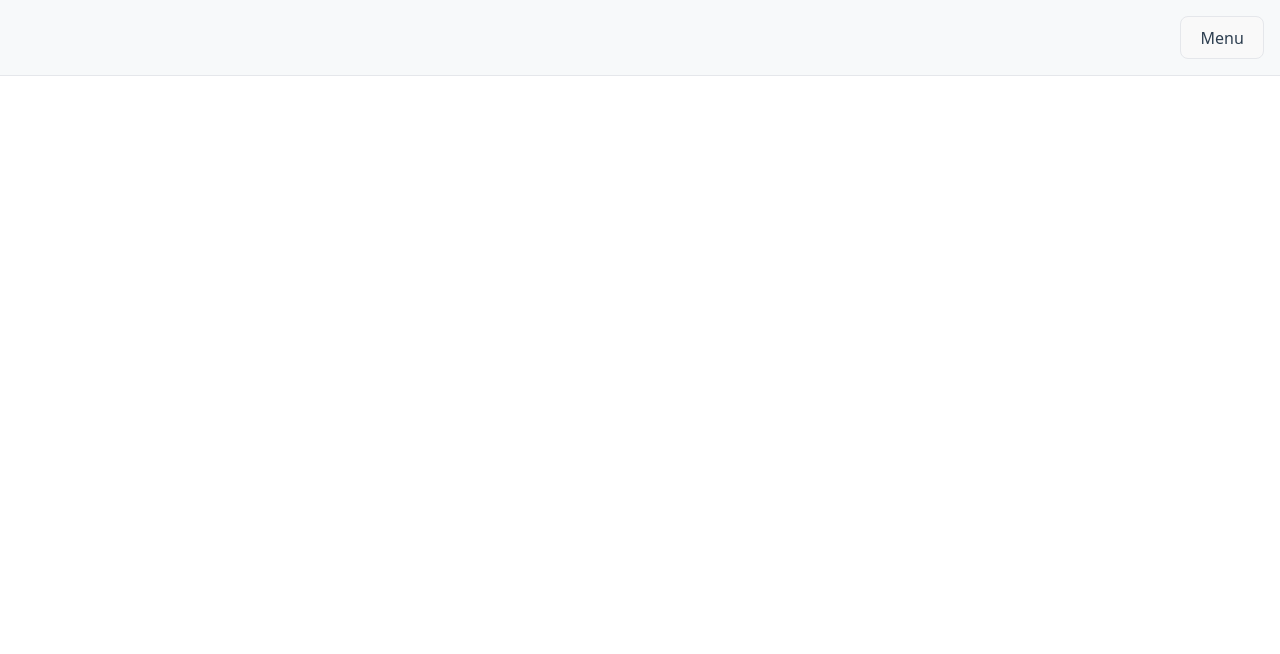
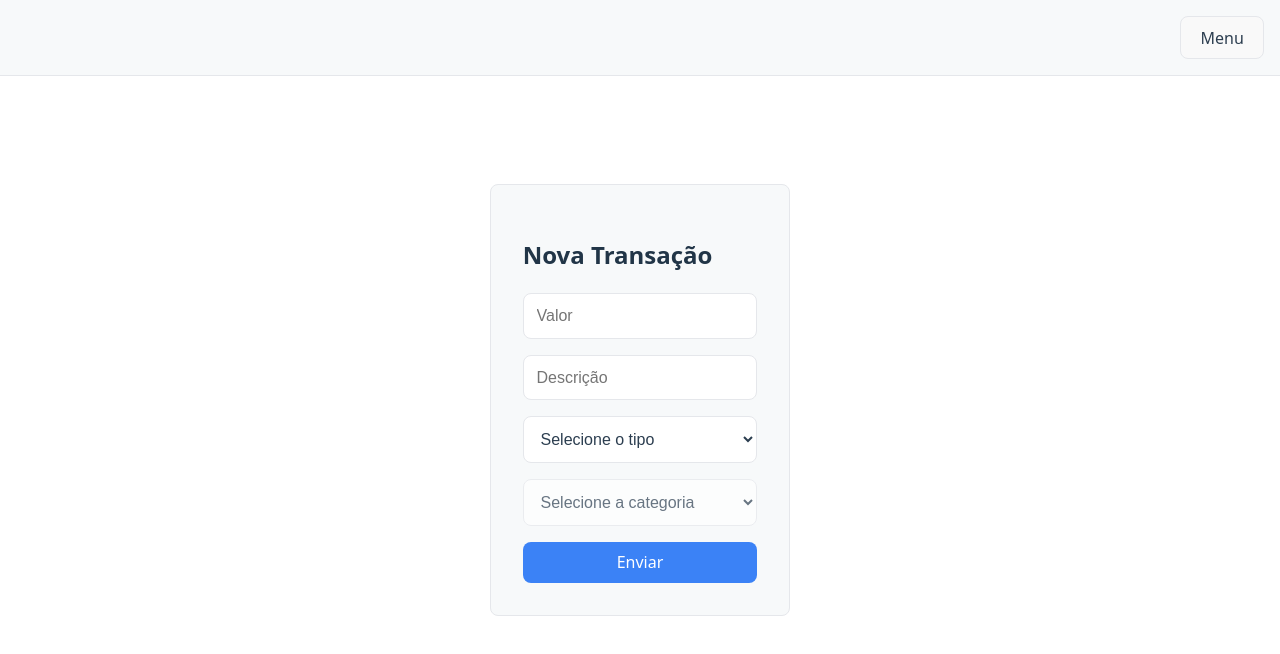
Before and after one commit to Lucas-Azedo/FinanceControl, a Vue app in the folder frontend/: page /dashboard in a window 1280 px wide. Shown: the top 654 px of the page. Built offline with nearby package versions, Linux system fonts and the light colour scheme; sample sign-in values are in the browser's storage.

Commit message:
Added POST form for transactions

```diff
--- /dev/null
+++ b/frontend/src/components/dashboard/DashboardForm.vue
@@ -0,0 +1,79 @@
+<template>
+    <div class="card transaction-form">
+      <h2>Nova Transação</h2>
+
+      <div class="form">
+        <input v-model="amount" placeholder="Valor" type="number" />
+        <input v-model="description" placeholder="Descrição" />
+
+        <select v-model="transactionType" class="select">
+            <option disabled value="">Selecione o tipo</option>
+            <option value="INPUT">Entrada</option>
+            <option value="OUTPUT">Saída</option>
+        </select>
+
+        <select v-model="category" class="select" :disabled="!transactionType">
+            <option disabled value="">Selecione a categoria</option>
+            <option v-for="cat in categories" :key="cat" :value="cat">{{ cat }}</option>
+        </select>
+
+        <button class="primary" @click="submitTransaction">Enviar</button>
+
+        <ul v-if="errorMessages.length" class="errors">
+          <li v-for="(msg, i) in errorMessages" :key="i">{{ msg }}</li>
+        </ul>
+      </div>
+    </div>
+  </template>
+<script setup lang="ts">
+import { ref, computed } from 'vue';
+import { TransactionCategories } from '../../enum'
+
+const amount = ref('')
+const description = ref('')
+const transactionType = ref('')
+const category = ref('')
+
+const token = localStorage.getItem('token')
+
+const errorMessages = ref([])
+
+async function submitTransaction() {
+    try{
+        const response = await fetch('http://localhost:8080/transactions', {
+            method: 'POST',
+            headers: {
+                'Content-Type': 'application/json',
+                'Authorization': `Bearer ${token}` },
+            body: JSON.stringify({
+                amount: parseFloat(amount.value),
+                description: description.value,
+                type: transactionType.value,
+                category: category.value
+            }),
+        })
+
+        const data = await response.json();
+
+        if(response.ok){
+            console.log("Transação efetuada com sucesso!")
+            return
+        }
+
+        errorMessages.value = []
+        const fieldErrors = data.fields && Object.values(data.fields)
+        const arrayErrors = Array.isArray(data.errors) && data.errors
+        const fallbackError = data.message || 'Erro desconhecido'
+
+        errorMessages.value = fieldErrors || arrayErrors || [fallbackError]
+
+    }catch(error){
+        console.error('Erro no signIn:', error)
+    }
+}
+
+const categories = computed(() => {
+  if (!transactionType.value) return []
+  return TransactionCategories[transactionType.value as keyof typeof TransactionCategories]
+})
+</script>
--- /dev/null
+++ b/frontend/src/enum.ts
@@ -0,0 +1,9 @@
+export const TransactionTypes = {
+  INPUT: 'Entrada',
+  OUTPUT: 'Saída',
+} as const;
+
+export const TransactionCategories = {
+  INPUT: ['SALARIO', 'OUTROS'],
+  OUTPUT: ['ALUGUEL', 'COMPRAS', 'COMIDA', 'SAUDE', 'LAZER', 'SUPERMERCADO', 'IFOOD', 'UBER', 'OUTROS'],
+} as const;
--- a/frontend/src/style.css
+++ b/frontend/src/style.css
@@ -232,3 +232,24 @@ button.secondary:hover {
   background-color: var(--color-primary);
   color: #fff;
 }
+
+.transaction-form {
+  max-width: 500px;
+  margin: 2rem auto;
+  text-align: left;
+}
+
+.select {
+  padding: 0.8rem;
+  border: 1px solid var(--color-border);
+  border-radius: 8px;
+  font-size: 1rem;
+  background-color: #fff;
+  color: var(--color-text);
+}
+
+.select:focus {
+  outline: none;
+  border-color: var(--color-primary);
+  box-shadow: 0 0 0 2px rgba(59, 130, 246, 0.2);
+}
--- a/frontend/src/views/dashboard/Dashboard.vue
+++ b/frontend/src/views/dashboard/Dashboard.vue
@@ -1,6 +1,8 @@
 <template>
-    <DropdownMenu/>
+    <DropdownMenu />
+    <DashboardForm />
 </template>
 <script setup lang="ts">
 import DropdownMenu from '../../components/common/DropdownMenu.vue'
+import DashboardForm from '../../components/dashboard/DashboardForm.vue'
 </script>
```
Also changed, not shown: 1 other file (tests, documents, lock files or other folders).
